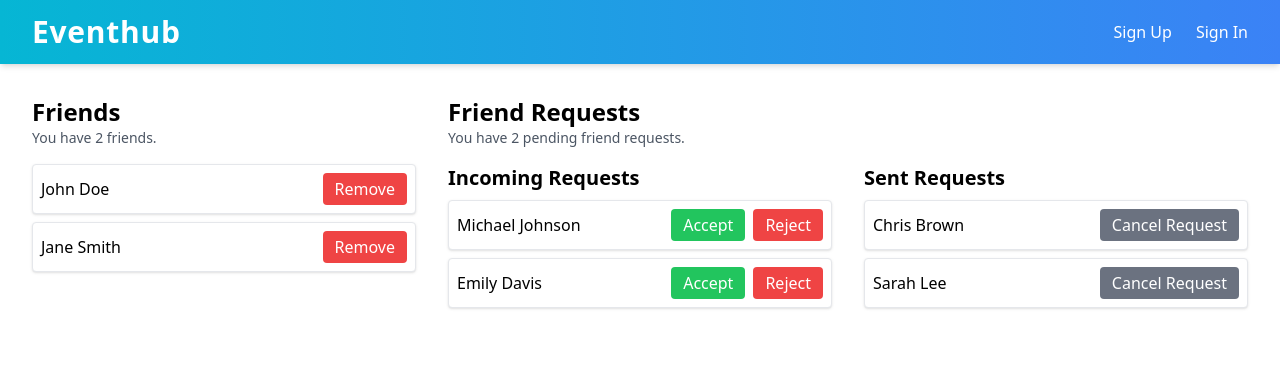
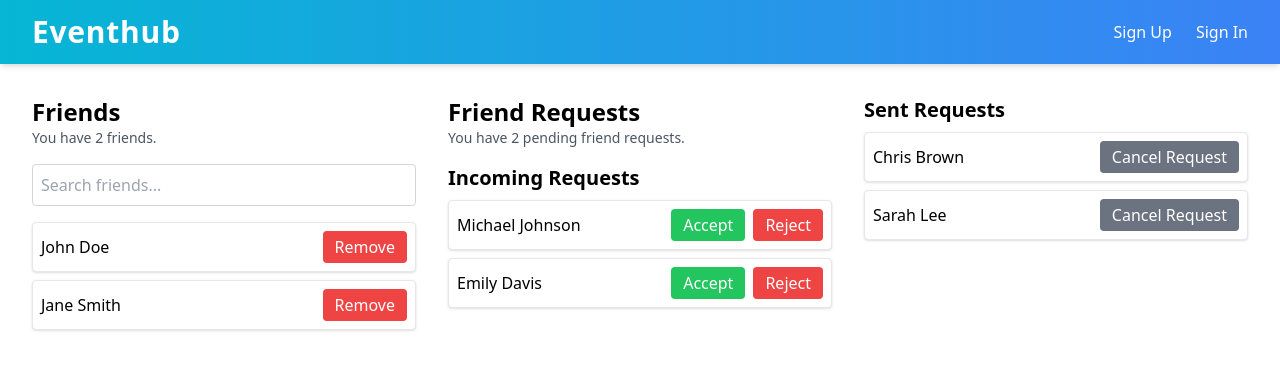
Before and after one commit to Prasad-264/EventHub-Frontend, a React (Create React App) app: page /explore in a window 1280 px wide. Shown: the top 370 px of the page. Built offline with nearby package versions, Linux system fonts and the light colour scheme.

Commit message:
Fixed design

```diff
--- a/src/components/Explore.js
+++ b/src/components/Explore.js
@@ -14,13 +14,13 @@ const FriendListView = ({ friends, onRemoveFriend, onSearch }) => {
         <h2 className="text-2xl font-bold">Friends</h2>
         <p className="text-sm text-gray-600">You have {friends.length} friends.</p>
       </div>
-      {/* <input
+      <input
         type="text"
         value={searchTerm}
         onChange={handleSearch}
         placeholder="Search friends..."
         className="w-full p-2 border border-gray-300 rounded mb-4"
-      /> */}
+      />
       <ul>
         {friends.map(friend => (
           <li key={friend.id} className="flex justify-between items-center mb-2 p-2 border border-gray-200 rounded bg-white shadow">
@@ -38,14 +38,13 @@ const FriendListView = ({ friends, onRemoveFriend, onSearch }) => {
   );
 };
 
-const FriendRequestsView = ({ incomingRequests, outgoingRequests, onAccept, onReject, onCancelRequest }) => {
+const FriendRequestsView = ({ incomingRequests, onAccept, onReject }) => {
   return (
-    <div className="p-4 w-full lg:w-2/3">
+    <div className="p-4 w-full lg:w-1/3">
       <div className="mb-4">
         <h2 className="text-2xl font-bold">Friend Requests</h2>
         <p className="text-sm text-gray-600">You have {incomingRequests.length} pending friend requests.</p>
       </div>
-      <div className='flex flex-col lg:flex-row space-x-8'>
       <div className="mb-4 w-full">
         <h3 className="text-xl font-semibold mb-2">Incoming Requests</h3>
         <ul>
@@ -70,7 +69,13 @@ const FriendRequestsView = ({ incomingRequests, outgoingRequests, onAccept, onRe
           ))}
         </ul>
       </div>
-        <div className='w-full'>
+    </div>
+  );
+};
+
+const FriendRequestOutgoingView = ({ outgoingRequests, onCancelRequest }) => {
+  return (
+    <div className="p-4 w-full lg:w-1/3">
       <h3 className="text-xl font-semibold mb-2">Sent Requests</h3>
       <ul>
         {outgoingRequests.map(request => (
@@ -86,11 +91,8 @@ const FriendRequestsView = ({ incomingRequests, outgoingRequests, onAccept, onRe
         ))}
       </ul>
     </div>
-      </div>
-    </div>
   );
 };
-
 const Explore = () => {
   const [friends, setFriends] = useState([
     { id: 1, name: 'John Doe' },
@@ -141,9 +143,11 @@ const Explore = () => {
       />
       <FriendRequestsView
         incomingRequests={incomingRequests}
-        outgoingRequests={outgoingRequests}
         onAccept={handleAcceptRequest}
         onReject={handleRejectRequest}
+      />
+      <FriendRequestOutgoingView
+        outgoingRequests={outgoingRequests}
         onCancelRequest={handleCancelRequest}
       />
     </div>
```
Lines whose indentation alone changed are shown as unchanged.
